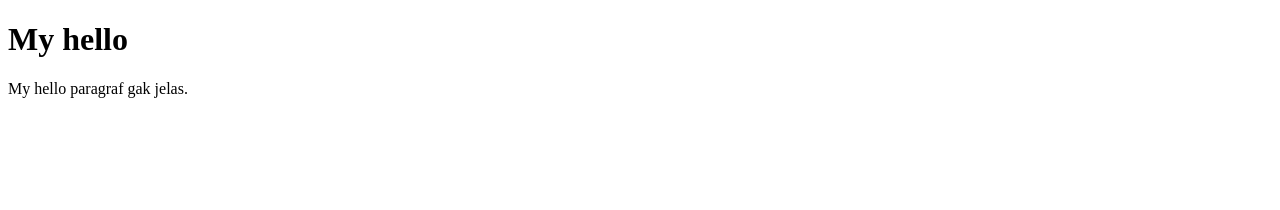
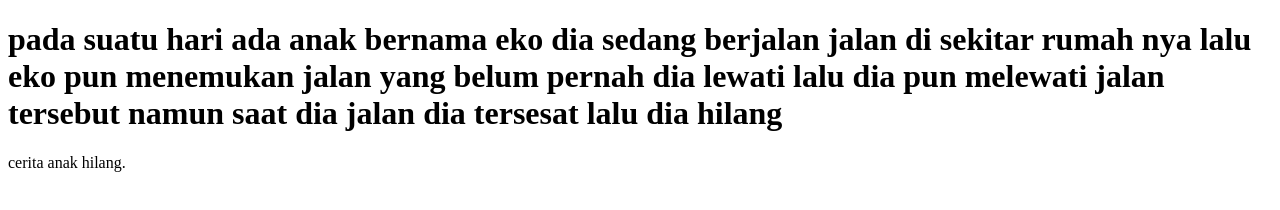
Before and after one commit to ferinxcills/percobaankedua, a plain HTML site: page index.html in a window 1280 px wide. Drawn offline with Linux system fonts and the light colour scheme.

Commit message:
Update index.html

```diff
--- a/index.html
+++ b/index.html
@@ -1,12 +1,12 @@
 <!DOCTYPE html>
 <html>
 <head>
-<title>ferinxcills</title>
+<title>halo ini website fahri</title>
 </head>
 <body>
 
-<h1>My hello</h1>
-<p>My hello paragraf gak jelas.</p>
+<h1>pada suatu hari ada anak bernama eko dia sedang berjalan jalan di sekitar rumah nya lalu eko pun menemukan jalan yang belum pernah dia lewati lalu dia pun melewati jalan tersebut namun saat dia jalan dia tersesat lalu dia hilang  </h1>
+<p>cerita anak hilang.</p>
 
 </body>
 </html>
```
